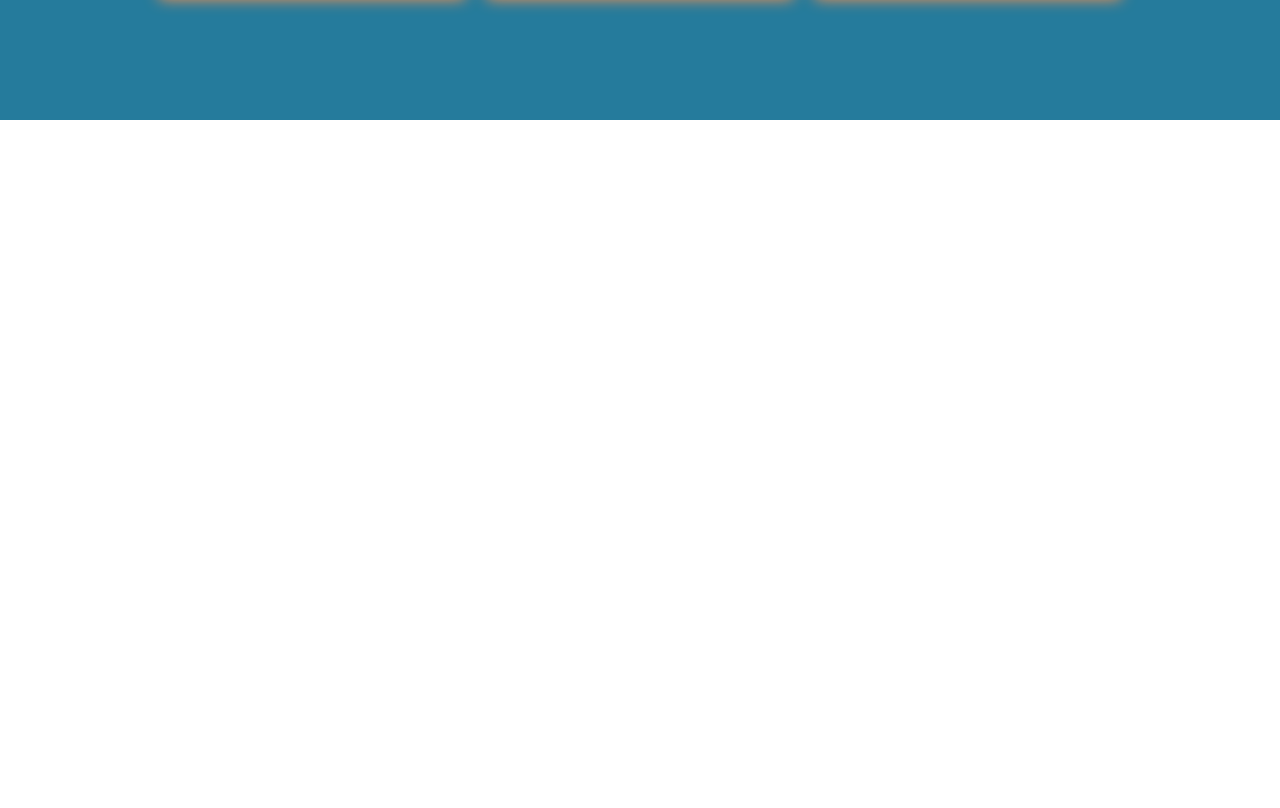
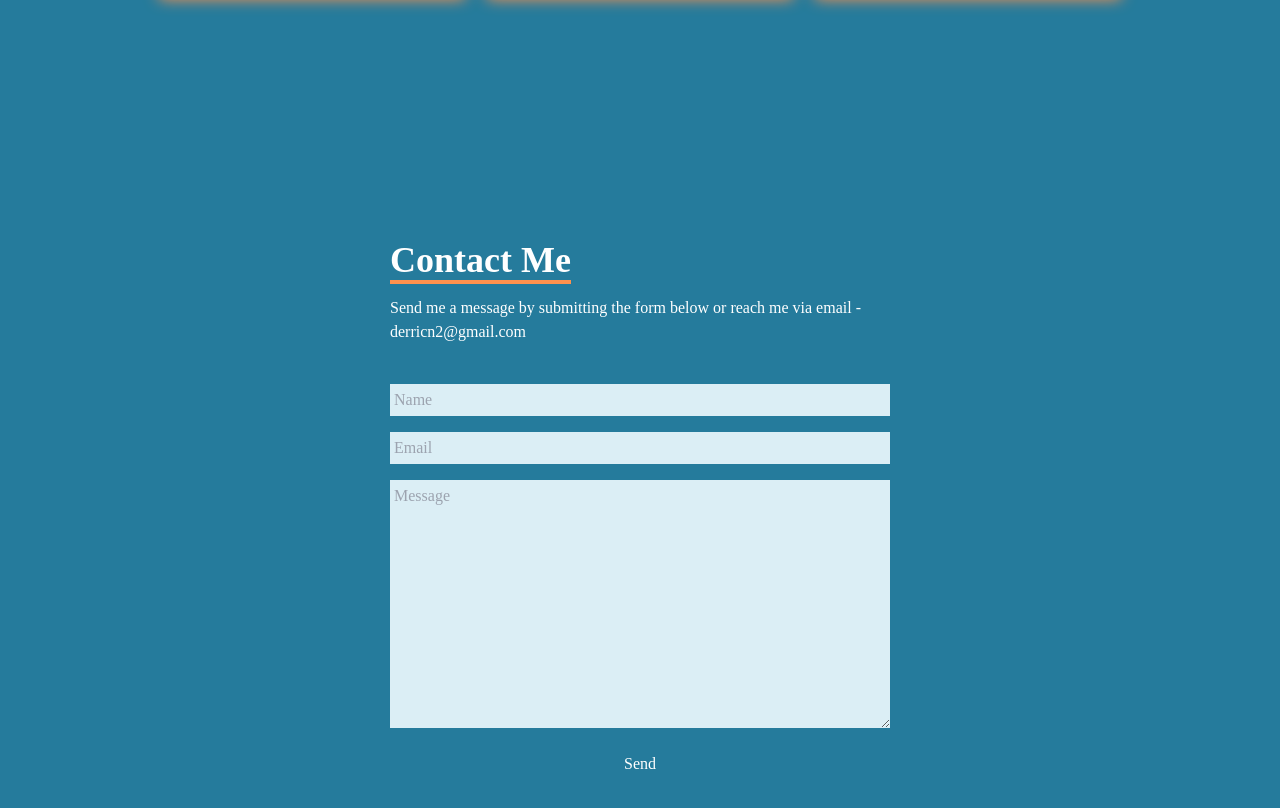
Before and after one commit to derricn2/DN-React-Portfolio, a React (Create React App) app: page / in a window 1280 px wide. Shown: the part 3080-3888 px from the top of the page. Before the commit the page ends 3200 px from the top, so only its background shows below. Built offline with nearby package versions, Linux system fonts and the light colour scheme.

Commit message:
added base framework and styling for contact sheet

```diff
--- a/src/App.js
+++ b/src/App.js
@@ -1,4 +1,5 @@
 import About from "./components/About";
+import Contact from "./components/Contact";
 import Home from "./components/Home";
 import Navigation from "./components/Navigation";
 import Project from "./components/Project";
@@ -12,6 +13,7 @@ function App() {
       <About />
       <Skills />
       <Project />
+      <Contact />
     </div>
   );
 }
--- /dev/null
+++ b/src/components/Contact.js
@@ -0,0 +1,20 @@
+import React from 'react'
+
+const Contact = () => {
+  return (
+    <div name='contact' className='w-full h-screen bg-[#257B9C] flex justify-center items-center p-4'>
+        <form action='' className='flex flex-col max-w-[500px] w-full'>
+            <div className='pb-6'>
+                <p className='text-4xl font-bold inline border-b-4 border-[#FF914D] text-white'>Contact Me</p>
+                <p className='text-white py-4'>Send me a message by submitting the form below or reach me via email - derricn2@gmail.com</p>
+            </div>
+            <input className='p-1 bg-[#dbeef5]' type='text' placeholder='Name' name='name' />
+            <input className='my-4 p-1 bg-[#dbeef5]' type='email' placeholder='Email' name='email' />
+            <textarea className='p-1 bg-[#dbeef5]' name='message' rows={10} placeholder='Message'></textarea>
+            <button className='text-white b-2 hover:bg-[#FF914D] hover-border-[#FF914D] px-4 py-2 my-4 mx-auto flex items-center'>Send</button>
+        </form>
+    </div>
+  )
+}
+
+export default Contact
```
